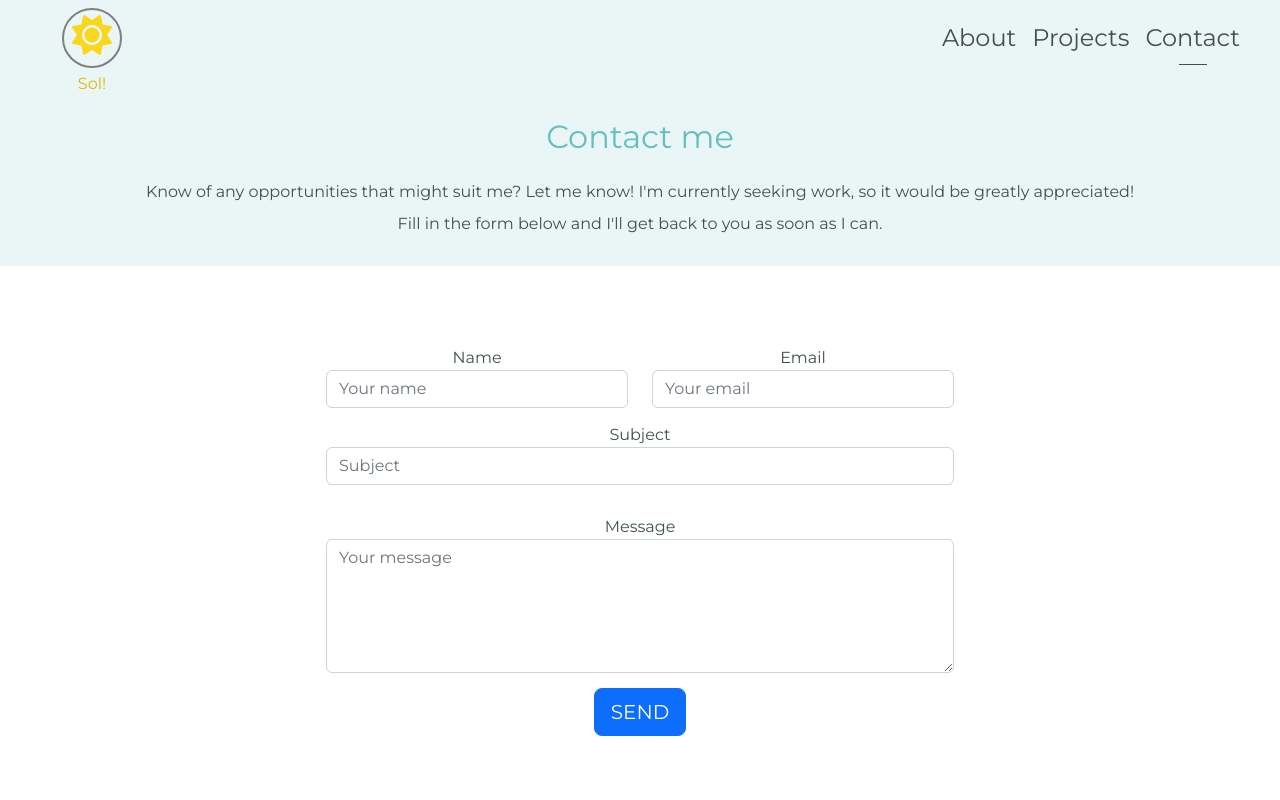
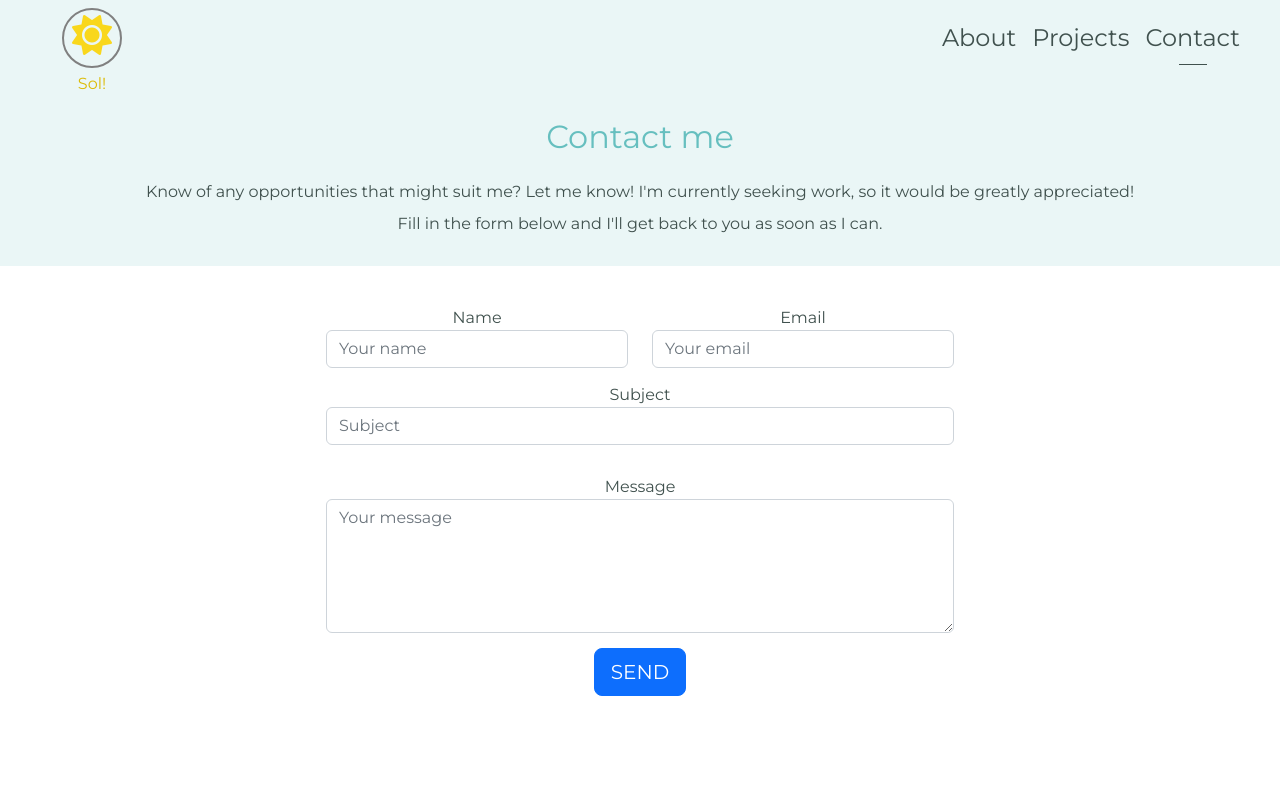
Before and after one commit to samcdonovan/Personal-Site, a Next.js app: page /contact in a window 1280 px wide. Shown: the top 800 px of the page. Built offline with nearby package versions, Linux system fonts and the light colour scheme; a web font is replaced by a local one.

Commit message:
Add contact form functionality

```diff
--- a/public/css/styles.css
+++ b/public/css/styles.css
@@ -158,7 +158,7 @@ p {
 .middle-container {
   padding: 0;
   padding-top: 20px;
-  min-height: 80vh;
+  min-height: 70vh;
 }
 
 .bottom-container {
@@ -425,7 +425,7 @@ p {
    CONTACT PAGE
    ============*/
 .contact-container {
-  margin-top: 80px;
+  margin-top: 40px;
   display: inline-block;
 }
 
@@ -445,7 +445,7 @@ p {
 }
 
 /* =========
-   BLOG PAGE
+   TEMP PAGE
    =========*/
 .outer-temp {
   display: table;
--- a/src/pages/contact.js
+++ b/src/pages/contact.js
@@ -14,6 +14,8 @@ export default function Contact() {
 
                     {/* Disable captcha */}
                     <input type="hidden" name="_captcha" value="false" />
+
+                    <input type="hidden" name="_next" value="https://samcdonovan.netlify.app/contact" />
 
                     <div class="row">
                         <div class="col-md-6">
```
